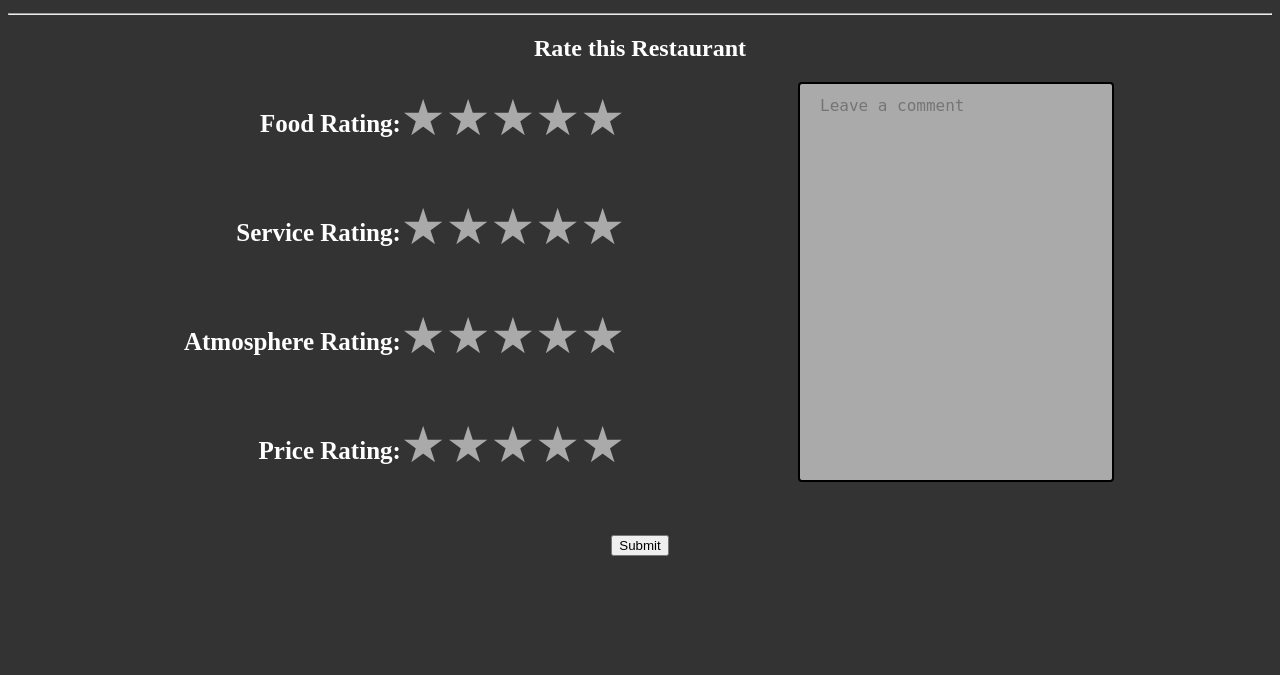
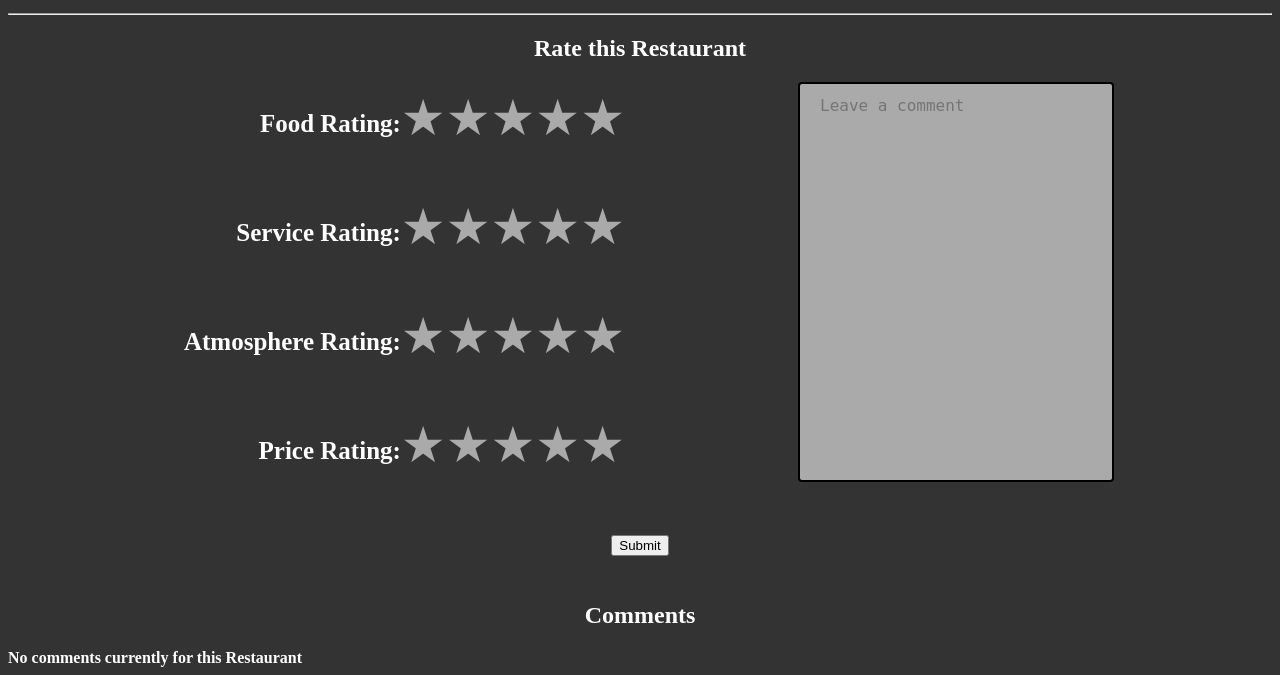
Before and after one commit to AidenSmith04/Rateaurant, a Django app: page /project/category/1/1 in a window 1280 px wide. Shown: the part 387-1062 px from the top of the page. Before the commit the page ends 943 px from the top, so only its background shows below. Run offline with Django 3.2, Linux system fonts and the light colour scheme; data that the repository does not hold is empty.

Commit message:
Added Comments

```diff
--- a/Static/Rateaurant/Style.css
+++ b/Static/Rateaurant/Style.css
@@ -119,9 +119,9 @@ li {
     width: 25%;
 }
 
-#googleMaps{
-    margin-left: 76%;
-    width: 24%;
+#comments {
+    font-size: 18px;
+    text-align: center;
 }
 
 #favourite {
--- a/templates/Rateaurant/Restaurant.html
+++ b/templates/Rateaurant/Restaurant.html
@@ -95,4 +95,17 @@
 	</form>
 </div>
 
+<div id="Comments">
+	<h2> Comments </h2>
+	{% if comments %}
+	<ul>
+		{% for comment in comments %}
+			<li> comment </li>
+		{% endfor %}
+	</ul>
+	{% else %}
+		<strong>No comments currently for this Restaurant</strong>
+	{% endif %}
+</div>
+
 {% endblock %}
```
